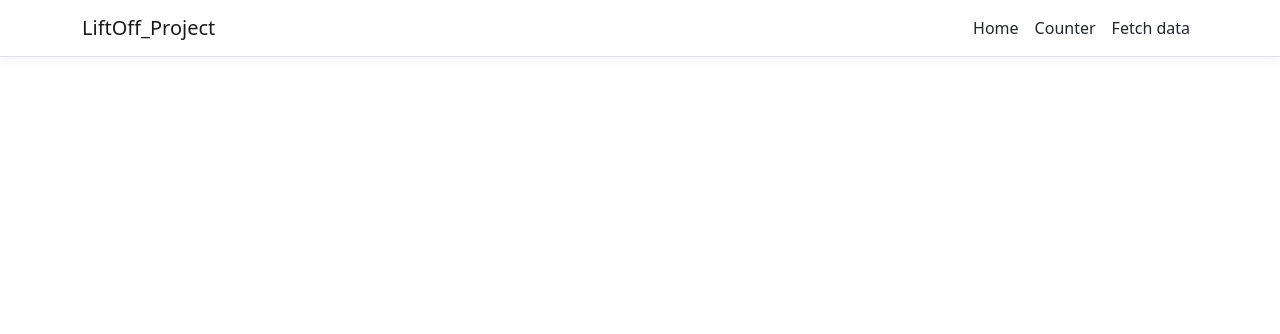
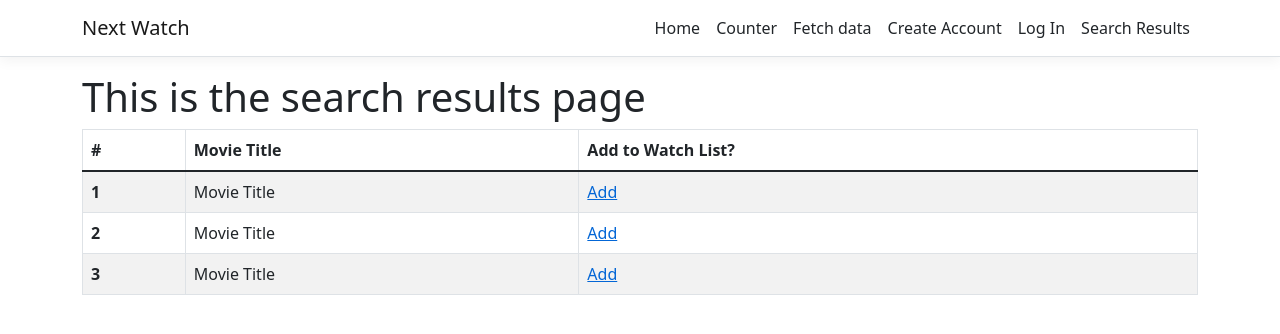
Before and after one commit to STL-WomenPlus-Mar22-LiftOff/group-kj, a React (Create React App) app in the folder LiftOff-Project/ClientApp/: page /search-results in a window 1280 px wide. Shown: the top 334 px of the page. Built offline with nearby package versions, Linux system fonts and the light colour scheme.

Commit message:
Added links for Create Account, Log In, and Search Results pages. Created basic search results table

```diff
--- /dev/null
+++ b/LiftOff-Project/ClientApp/src/components/CreateAccount.js
@@ -0,0 +1,13 @@
+import React, { Component } from 'react';
+
+export class CreateAccount extends Component {
+    static displayName = CreateAccount.name;
+
+    render() {
+      return (
+        <div>
+            <h1>This is the create account page</h1>
+        </div>
+      );
+    }
+  }
--- a/LiftOff-Project/ClientApp/src/components/Home.js
+++ b/LiftOff-Project/ClientApp/src/components/Home.js
@@ -20,6 +20,8 @@ export class Home extends Component {
           <li><strong>Efficient production builds</strong>. In production mode, development-time features are disabled, and your <code>dotnet publish</code> configuration produces minified, efficiently bundled JavaScript files.</li>
         </ul>
         <p>The <code>ClientApp</code> subdirectory is a standard React application based on the <code>create-react-app</code> template. If you open a command prompt in that directory, you can run <code>npm</code> commands such as <code>npm test</code> or <code>npm install</code>.</p>
+
+        <a href="/create-account">Sign up!</a> (Takes you to the Create Account Page. Can make this look more appealing later, just wanted to include the link somewhere on Home page for now)
       </div>
     );
   }
--- /dev/null
+++ b/LiftOff-Project/ClientApp/src/components/LogIn.js
@@ -0,0 +1,13 @@
+import React, { Component } from 'react';
+
+export class LogIn extends Component {
+    static displayName = LogIn.name;
+
+    render() {
+      return (
+        <div>
+            <h1>This is the log in page</h1>
+        </div>
+      );
+    }
+  }
--- a/LiftOff-Project/ClientApp/src/components/NavMenu.js
+++ b/LiftOff-Project/ClientApp/src/components/NavMenu.js
@@ -25,7 +25,7 @@ export class NavMenu extends Component {
     return (
       <header>
         <Navbar className="navbar-expand-sm navbar-toggleable-sm ng-white border-bottom box-shadow mb-3" container light>
-          <NavbarBrand tag={Link} to="/">LiftOff_Project</NavbarBrand>
+          <NavbarBrand tag={Link} to="/">Next Watch</NavbarBrand>
           <NavbarToggler onClick={this.toggleNavbar} className="mr-2" />
           <Collapse className="d-sm-inline-flex flex-sm-row-reverse" isOpen={!this.state.collapsed} navbar>
             <ul className="navbar-nav flex-grow">
@@ -38,6 +38,15 @@ export class NavMenu extends Component {
               <NavItem>
                 <NavLink tag={Link} className="text-dark" to="/fetch-data">Fetch data</NavLink>
               </NavItem>
+              <NavItem>
+                <NavLink tag={Link} className="text-dark" to="/create-account">Create Account</NavLink>
+              </NavItem>
+              <NavItem>
+                <NavLink tag={Link} className="text-dark" to="/log-in">Log In</NavLink>
+              </NavItem>
+              <NavItem>
+                <NavLink tag={Link} className="text-dark" to="/search-results">Search Results</NavLink>
+              </NavItem>
             </ul>
           </Collapse>
         </Navbar>
--- /dev/null
+++ b/LiftOff-Project/ClientApp/src/components/SearchResults.js
@@ -0,0 +1,15 @@
+import React, { Component } from 'react';
+import { SearchTable } from "./SearchTable";
+
+export class SearchResults extends Component {
+    static displayName = SearchResults.name;
+
+    render() {
+      return (
+        <div>
+            <h1>This is the search results page</h1>
+            <SearchTable />
+        </div>
+      );
+    }
+  }
--- /dev/null
+++ b/LiftOff-Project/ClientApp/src/components/SearchTable.js
@@ -0,0 +1,35 @@
+import React from 'react';
+import { Table } from 'reactstrap';
+
+export class SearchTable extends React.Component {
+    render() {
+      return (
+        <Table striped bordered hover>
+          <thead>
+            <tr>
+              <th>#</th>
+              <th>Movie Title</th>
+              <th>Add to Watch List?</th>
+            </tr>
+          </thead>
+          <tbody>
+            <tr>
+              <th scope="row">1</th>
+              <td>Movie Title</td>
+              <td><a href="">Add</a></td>
+            </tr>
+            <tr>
+              <th scope="row">2</th>
+              <td>Movie Title</td>
+              <td><a href="">Add</a></td>
+            </tr>
+            <tr>
+              <th scope="row">3</th>
+              <td>Movie Title</td>
+              <td><a href="">Add</a></td>
+            </tr>
+          </tbody>
+        </Table>
+      );
+    }
+  }
```
Also changed, not shown: LiftOff-Project/ClientApp/src/AppRoutes.js (+15 -0 lines).
